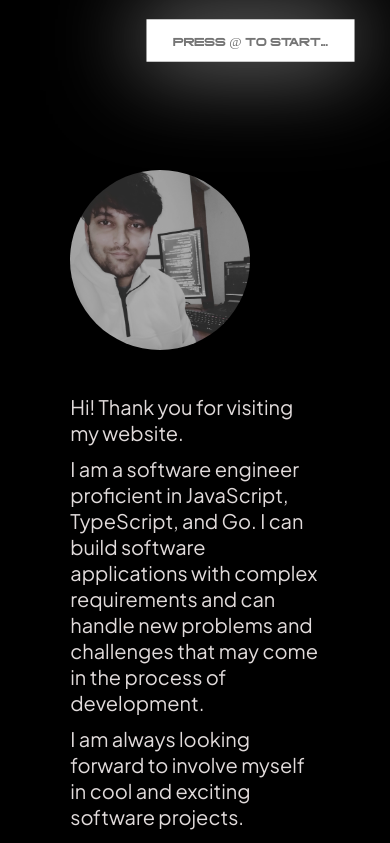
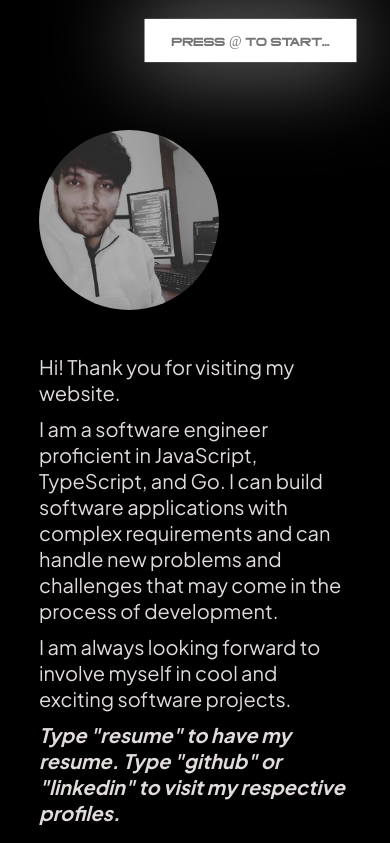
Before and after one commit to aatbip/my-portfolio, a Next.js app: page /about in a window 390 px wide. Shown: the top 843 px of the page. Built offline with nearby package versions, Linux system fonts and the light colour scheme.

Commit message:
css fixes

```diff
--- a/styles/About.module.css
+++ b/styles/About.module.css
@@ -8,7 +8,6 @@
 }
 
 .wrapper {
-  width: 80%;
   margin: 0 auto;
   padding: 1.5em 0em;
   margin-top: 4em;
@@ -47,10 +46,13 @@
   }
 
   .wrapper {
-    width: 80%;
     margin: 0 auto;
     padding: 0em 0em 2em 0em;
     margin-top: 4em;
+  }
+
+  .input_box {
+    height: 50px;
   }
 
 }
--- a/styles/Homepage.module.css
+++ b/styles/Homepage.module.css
@@ -22,8 +22,8 @@
 
 @media only screen and (max-width: 450px) {
   .homepage {
-    transform: translate(-50%, -120%);
-    top: 40%;
+    transform: translate(-50%, -100%);
+    top: 50%;
     height: 150px;
     width: 100%;
   }
```
